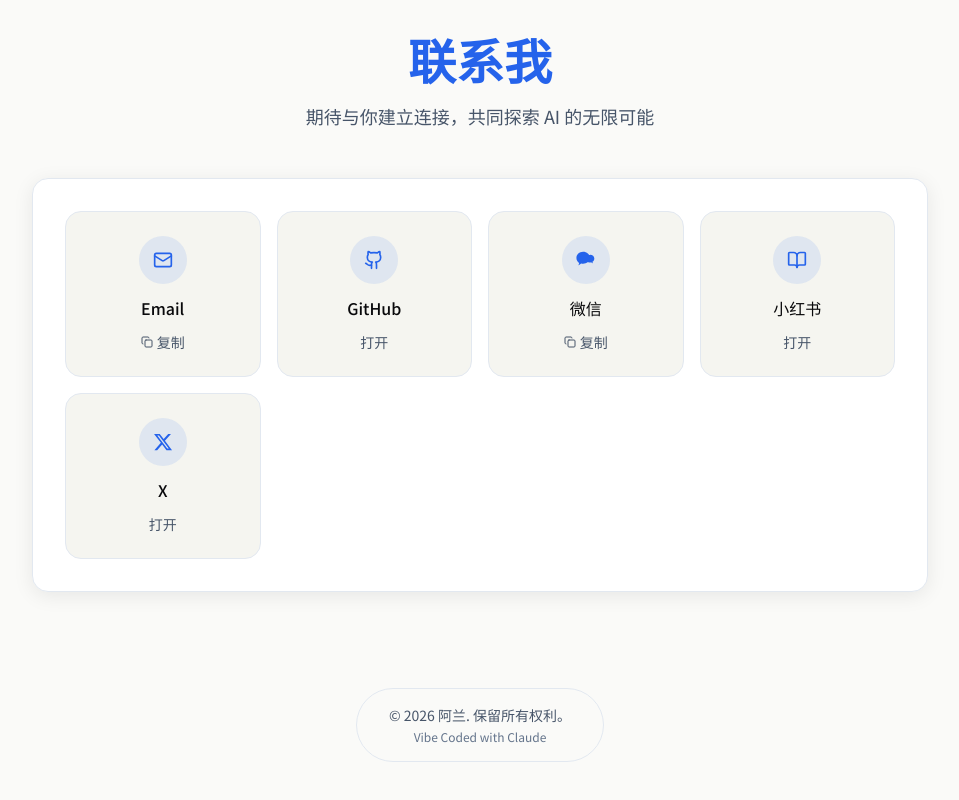
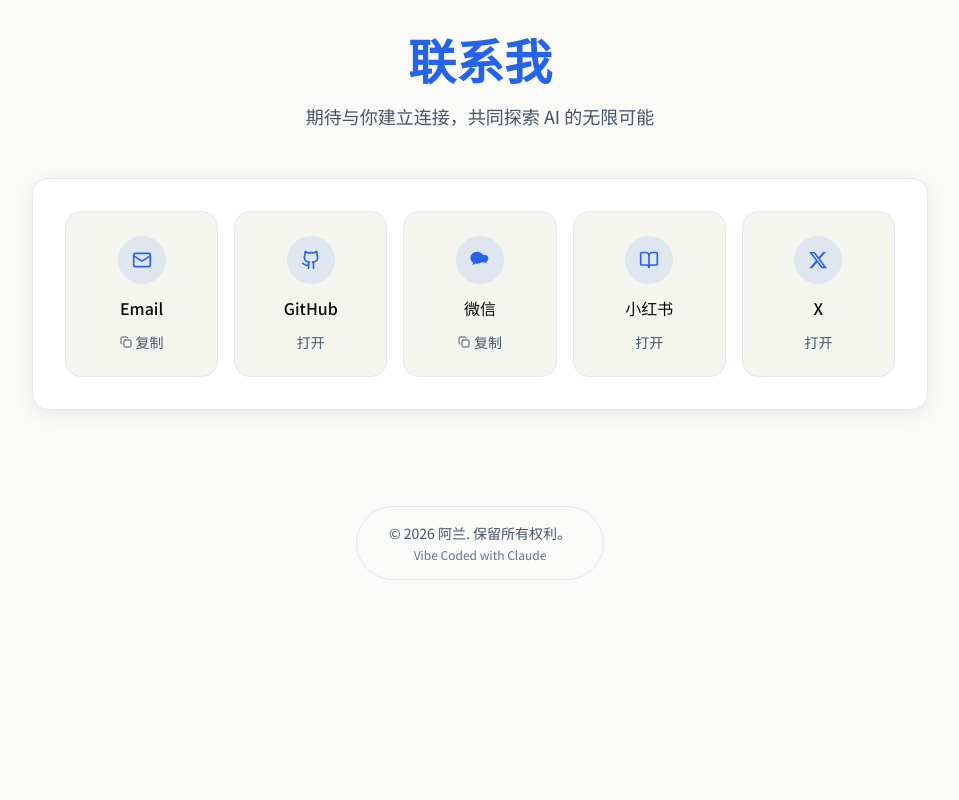
Before and after one commit to Icey-Lan/alan-portfolio, a Next.js app: page / in a window 1280 px wide. Shown: the part 3206-4006 px from the top of the page, without its empty margins (160-1119 px from the left). After the commit the page ends 3882 px from the top, so only its background shows below. Built offline with nearby package versions, Linux system fonts and the light colour scheme.

Commit message:
style: 调整联系卡片为5列单行布局

```diff
--- a/src/components/Contact.tsx
+++ b/src/components/Contact.tsx
@@ -111,7 +111,7 @@
                     viewport={{ once: true }}
                     className="glass p-8"
                 >
-                    <div className="grid sm:grid-cols-2 lg:grid-cols-4 gap-4">
+                    <div className="grid sm:grid-cols-2 lg:grid-cols-5 gap-4">
                         {contactItems.map((item, index) => (
                             <motion.button
                                 key={index}
```
